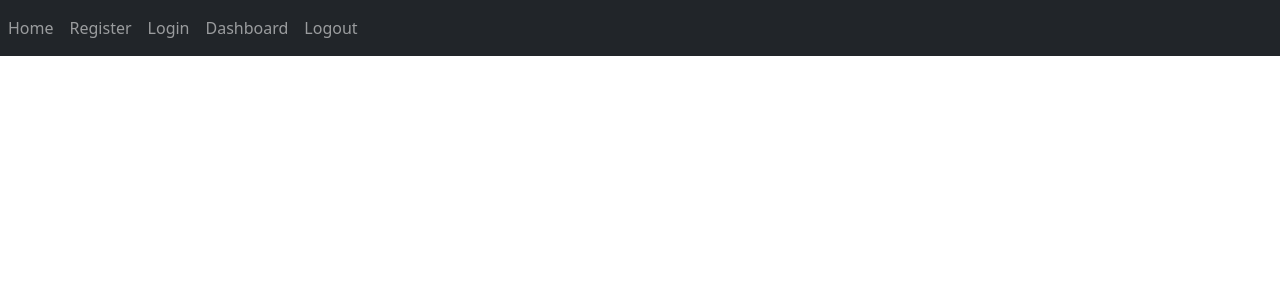
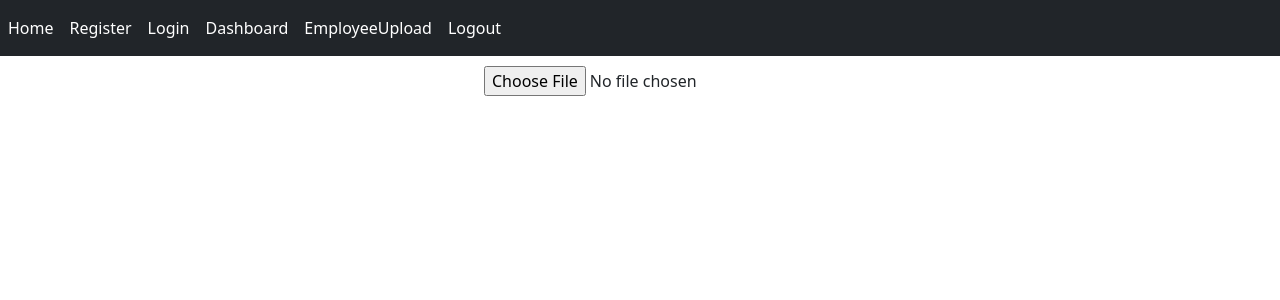
Before and after one commit to Theja1910/emp-prj, a React (Create React App) app: page /upload in a window 1280 px wide. Shown: the top 300 px of the page. Built offline with nearby package versions, Linux system fonts and the light colour scheme.

Commit message:
latest commit

```diff
--- /dev/null
+++ b/src/Components/App.css
@@ -0,0 +1,125 @@
+/* .App {
+  text-align: center;
+}
+
+.App-logo {
+  height: 40vmin;
+  pointer-events: none;
+}
+
+@media (prefers-reduced-motion: no-preference) {
+  .App-logo {
+    animation: App-logo-spin infinite 20s linear;
+  }
+}
+
+.App-header {
+  background-color: #282c34;
+  min-height: 100vh;
+  display: flex;
+  flex-direction: column;
+  align-items: center;
+  justify-content: center;
+  font-size: calc(10px + 2vmin);
+  color: white;
+}
+
+.App-link {
+  color: #61dafb;
+}
+
+@keyframes App-logo-spin {
+  from {
+    transform: rotate(0deg);
+  }
+  to {
+    transform: rotate(360deg);
+  }
+} */
+.App {
+  text-align: left;
+}
+
+.App-logo {
+  height: 40vmin;
+  pointer-events: none;
+}
+
+@media (prefers-reduced-motion: no-preference) {
+  .App-logo {
+    animation: App-logo-spin infinite 20s linear;
+  }
+}
+
+.App-header {
+  background-color: #282c34;
+  min-height: 100vh;
+  display: flex;
+  flex-direction: column;
+  align-items: center;
+  justify-content: center;
+  font-size: calc(10px + 2vmin);
+  color: white;
+}
+
+.App-link {
+  color: #61dafb;
+}
+.errmsg{
+  color: red;
+}
+.header{
+  width: 100%;
+  background-color: blue;
+  color: #fff;
+  padding: 1%;
+}
+a{
+  text-decoration: none !important;
+  color: white !important;
+  padding: 2px;
+}
+.logoutuser{
+  color: white !important;
+}
+
+app-check{
+  height: 20px;
+  width: 20px;
+  margin: 1%;
+}
+.header{
+  width: 100%;
+  background-color: blue;
+  color: #fff;
+  padding: 1%;
+}
+a{
+  text-decoration: none !important;
+  color: white !important;
+  padding: 2px;
+}
+table {
+  font-family: arial, sans-serif;
+  border-collapse: collapse;
+  width: 100%;
+}
+
+td, th {
+  border: 1px solid #dddddd;
+  text-align: left;
+  padding: 8px;
+}
+
+tr:nth-child(even) {
+  background-color: #dddddd;
+}
+
+@keyframes App-logo-spin {
+  from {
+    transform: rotate(0deg);
+  }
+  to {
+    transform: rotate(360deg);
+  }
+}
--- /dev/null
+++ b/src/Components/EmployeeUpload.js
@@ -0,0 +1,77 @@
+import { useState } from "react";
+//import { fetchData } from "../Auth/Helper";
+import Papa from "papaparse";
+import "../Components/App.css"
+
+export default function EmployeeUpload() {
+    const [parsedData, setParsedData] = useState([]);
+
+  //State to store table Column name
+  const [tableRows, setTableRows] = useState([]);
+
+  //State to store the values
+  const [values, setValues] = useState([]);
+
+  const changeHandler = (event) => {
+    // Passing file data (event.target.files[0]) to parse using Papa.parse
+    Papa.parse(event.target.files[0], {
+      header: true,
+      skipEmptyLines: true,
+      complete: function (results) {
+        const rowsArray = [];
+        const valuesArray = [];
+
+        // Iterating data to get column name and their values
+        results.data.map((d) => {
+          rowsArray.push(Object.keys(d));
+          valuesArray.push(Object.values(d));
+        });
+
+        // Parsed Data Response in array format
+        setParsedData(results.data);
+
+        // Filtered Column Names
+        setTableRows(rowsArray[0]);
+
+        // Filtered Values
+        setValues(valuesArray);
+      },
+    });
+  };
+
+  return (
+    <div>
+      {/* File Uploader */}
+      <input
+        type="file"
+        name="file"
+        onChange={changeHandler}
+        accept=".csv"
+        style={{ display: "block", margin: "10px auto" }}
+      />
+      <br />
+      <br />
+      {/* Table */}
+      <table>
+        <thead>
+          <tr>
+            {tableRows.map((rows, index) => {
+              return <th key={index}>{rows}</th>;
+            })}
+          </tr>
+        </thead>
+        <tbody>
+          {values.map((value, index) => {
+            return (
+              <tr key={index}>
+                {value.map((val, i) => {
+                  return <td key={i}>{val}</td>;
+                })}
+              </tr>
+            );
+          })}
+        </tbody>
+      </table>
+    </div>
+  );
+}
--- a/src/Components/Login.js
+++ b/src/Components/Login.js
@@ -1,6 +1,8 @@
 import { useState } from "react"
 import { useNavigate } from "react-router-dom";
 import { fetchData } from "../Auth/Helper";
+import { toast } from "react-toastify";
+import "../Components/App.css"
 //import AuthUser from './AuthUser';
 
 export default function Login() {
@@ -32,8 +34,16 @@ export default function Login() {
         }
         else
         {
-            fetchData("http://localhost:8080/emp/loginPageVerify", "", data).then((res) => {
+            fetchData("http://localhost:8080/emp/loginPageVerify", "", data).then((res) =>
+             {
                 console.log(res,"data");
+                if (res.email) {
+                    alert('Login successfully.')
+                    navigate('/dashboard');
+                }
+                else {
+                    toast.warn("Login Failed please enter correct email")
+                }
                 //navigate('/dashboard');
             })
         }
--- a/src/Components/Register.js
+++ b/src/Components/Register.js
@@ -3,6 +3,7 @@ import { useState } from "react";
 import { Link, useNavigate } from "react-router-dom";
 import { toast } from "react-toastify";
 import { fetchData } from "../Auth/Helper";
+import "../Components/App.css"
 
 const Register = () => {
 
--- a/src/Navbar/Auth.js
+++ b/src/Navbar/Auth.js
@@ -1,14 +1,20 @@
 import { Routes, Route, Link } from 'react-router-dom';
 import Home from '../Components/Home';
+import { useNavigate } from "react-router-dom";
 import Dashboard from '../Components/Dashboard';
 import Register from '../Components/Register';
 import Login from '../Components/Login';
-//import AuthUser from '../Components/AuthUser';
+import "../Components/App.css"
+import EmployeeUpload from '../Components/EmployeeUpload';
+
+
 function Auth() {
-    const {token,logout} = {token : 'test',logout:"logout"};
+    const navigate = useNavigate();
+    const {token} = {token : 'test',logout:"logout"};
     const logoutUser = () => {
-        if(token !== undefined){
-            logout();
+        if(token !== ""){
+
+            navigate('/login');
         }
     }
     return (
@@ -28,7 +34,11 @@ function Auth() {
                         <Link className="nav-link" to="/dashboard">Dashboard</Link>
                     </li>
                     <li className="nav-item">
-                        <span role="button" className="nav-link" onClick={logoutUser}>Logout</span>
+                        <Link className="nav-link" to="/upload">EmployeeUpload</Link>
+                    </li>
+                    <li className="nav-item">
+                        <span role="button" className="nav-link logoutuser" onClick={logoutUser}>Logout</span>
+                        {/* <Link className="nav-link" to="/logout" >Logout</Link> */}
                     </li>
 
 
@@ -41,6 +51,7 @@ function Auth() {
                     <Route path="/dashboard" element={<Dashboard />} />
                     <Route path="/register" element={<Register />} />
                     <Route path="/login" element={<Login />} />
+                    <Route path="/upload" element={<EmployeeUpload />} />
 
                 </Routes>
             </div>
```
